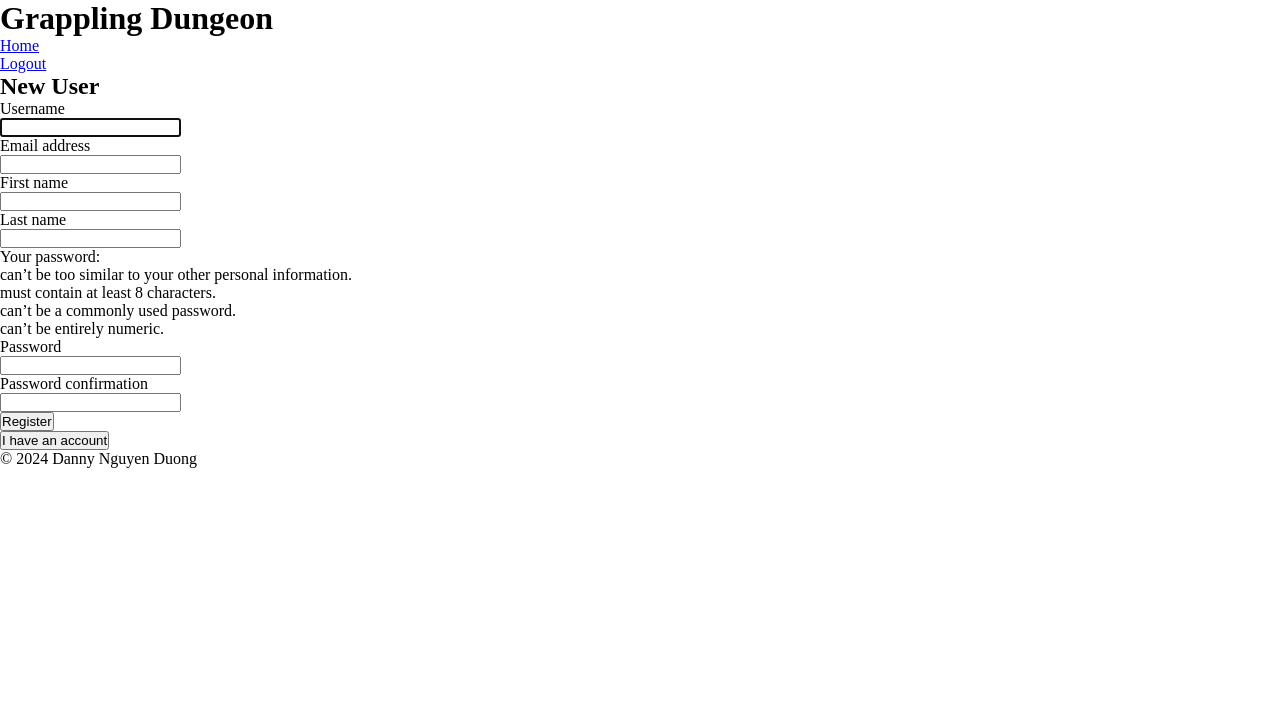
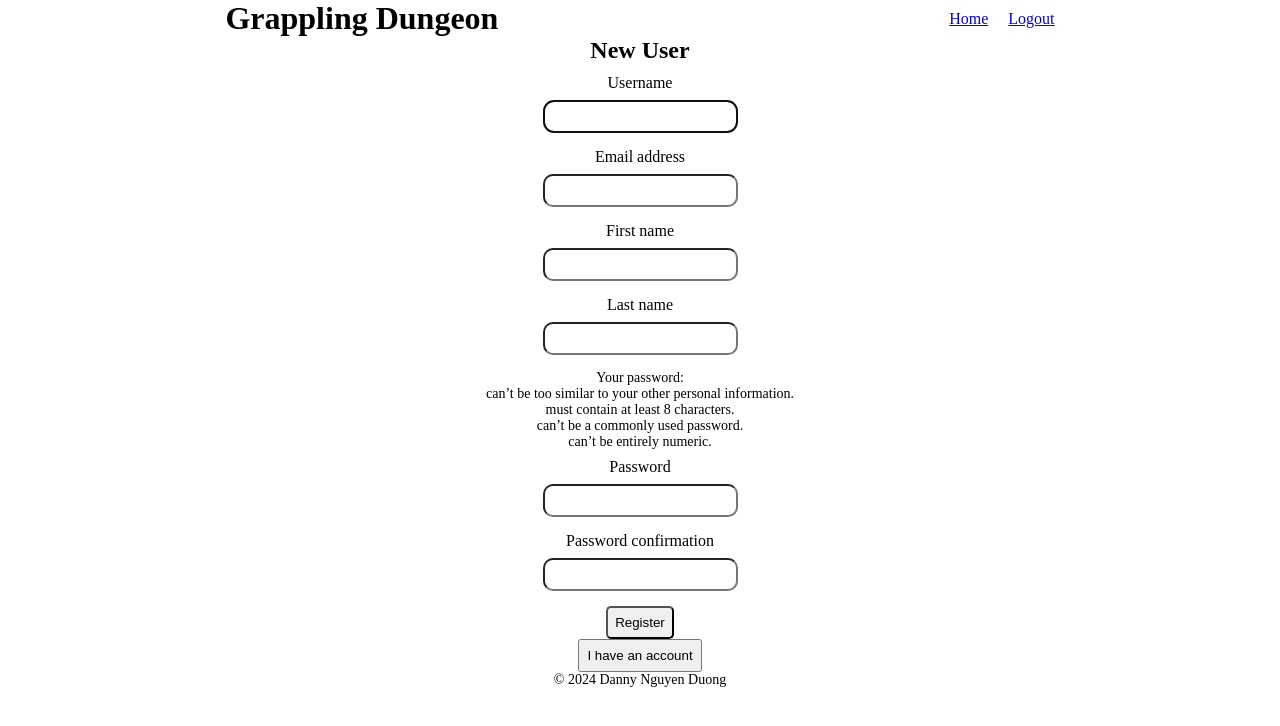
Before and after one commit to BrinkOfSecondBailout/grappling_dungeon, a Django app: page /register in a window 1280 px wide. Shown: the top 726 px of the page. Run offline with Django 5.2, Linux system fonts and the light colour scheme.

Commit message:
css work

```diff
--- a/accounts/static/css/style.css
+++ b/accounts/static/css/style.css
@@ -1,12 +1,73 @@
 * {
     padding: 0;
     margin: 0 auto;
+}
+
+.nav-bar {
+    display: flex;
+    align-items: center;
+}
+
+.nav-links {
+    display: flex;
+    gap: 20px;
+}
+
+.footer-bar {
+    display: flex;
+    justify-content: center;
+    font-size: 14px;
+}
+
+.register-wrapper {
+    text-align: center;
+}
+
+.index-wrapper {
+    text-align: center;
+}
+
+.login-wrapper {
+    text-align: center;
+}
+
+.pw-requirements {
+    font-size: 14px;
 }
 
 .error-message {
     color: red;
 }
 
-.display-block {
-    display: block;
+.register-form {
+    margin-top: 10px;
 }
+
+.login-form {
+    margin-top: 10px;
+}
+
+.form-label-and-field {
+    display: flex;
+    flex-direction: column;
+    gap: 8px;
+    margin-bottom: 15px;
+}
+
+.form-label-and-field input {
+    border-radius: 10px;
+    padding: 7px;
+}
+
+.submit-button {
+    height: fit-content;
+    width: fit-content;
+    padding: 7px;
+    border-radius: 5px;
+}
+
+.long-button {
+    width: fit-content;
+    height: fit-content;
+    padding: 7px;
+}
--- a/accounts/templates/base.html
+++ b/accounts/templates/base.html
@@ -12,19 +12,21 @@
 </head>
 
 <body>
-    <header>
-        <h1>Grappling Dungeon</h1>
-    </header>
-    <nav>
-        <ul>
-            <li><a href="dashboard">Home</a></li>
-            <li><a href="logout">Logout</a></li>
-        </ul>
-    </nav>
-    <div id="content">
+    <div class="nav-bar">
+        <header>
+            <h1>Grappling Dungeon</h1>
+        </header>
+        <nav class="nav-links">
+            <a href="dashboard">Home</a>
+            <a href="logout">Logout</a>
+        </nav>
+    </div>
+
+    <div>
         {% block content %}{% endblock %}
     </div>
-    <footer>
+
+    <footer class="footer-bar">
         &copy; 2024 Danny Nguyen Duong
     </footer>
 </body>
--- a/accounts/templates/index.html
+++ b/accounts/templates/index.html
@@ -1,7 +1,7 @@
 {% extends 'base.html' %}
 
 {% block content %}
-    <div>
+    <div class="index-wrapper">
         <a href="login"><button>Returning User</button></a>
         <a href="register"><button>New User</button></a>
     </div>
--- a/accounts/templates/register.html
+++ b/accounts/templates/register.html
@@ -1,7 +1,7 @@
 {% extends 'base.html' %}
 
 {% block content %}
-    <div>
+    <div class="register-wrapper">
         <h2>New User</h2>
 
         <div class="error-message">
@@ -10,28 +10,28 @@
             {% endfor %}
         </div>
 
-        <div class="standard-form">
+        <div class="register-form">
             <form method="POST" action="register">
                 {% csrf_token %}
 
-                <div>
+                <div class="form-label-and-field">
                     <div>{{ register_form.username.label }}</div>
                     <div>{{ register_form.username }}</div>
                 </div>
-                <div>
+                <div class="form-label-and-field">
                     <div>{{ register_form.email.label }}</div>
                     <div>{{ register_form.email }}</div>
                 </div>
-                <div>
+                <div class="form-label-and-field">
                     <div>{{ register_form.first_name.label }}</div>
                     <div>{{ register_form.first_name }}</div>
                 </div>
-                <div>
+                <div class="form-label-and-field">
                     <div>{{ register_form.last_name.label }}</div>
                     <div>{{ register_form.last_name }}</div>
                 </div>
-                <div>
-                    <div>
+                <div class="form-label-and-field">
+                    <div class="pw-requirements">
                         <p>Your password:</p>
                         <p>can’t be too similar to your other personal information.</p>
                         <p>must contain at least 8 characters.</p>
@@ -41,15 +41,15 @@
                     <div>{{ register_form.password1.label }}</div>
                     <div>{{ register_form.password1 }}</div>
                 </div>
-                <div>
+                <div class="form-label-and-field">
                     <div>{{ register_form.password2.label }}</div>
                     <div>{{ register_form.password2 }}</div>
                 </div>
 
-                <input type="submit" name="register" value="Register"></input>
+                <input type="submit" name="register" value="Register" class="submit-button"></input>
             </form>
         </div>
 
-        <a href="login"><button>I have an account</button></a>
+        <a href="login"><button class="long-button">I have an account</button></a>
     </div>
 {% endblock %}
```
Also changed, not shown: accounts/templates/login.html (+7 -5 lines).
